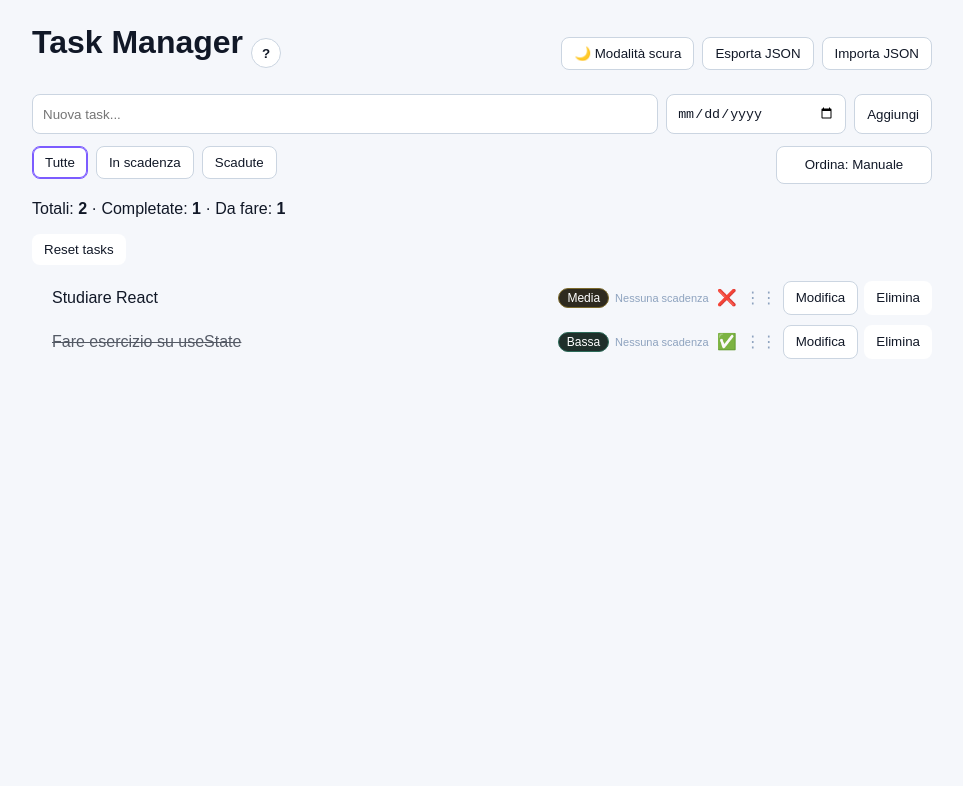
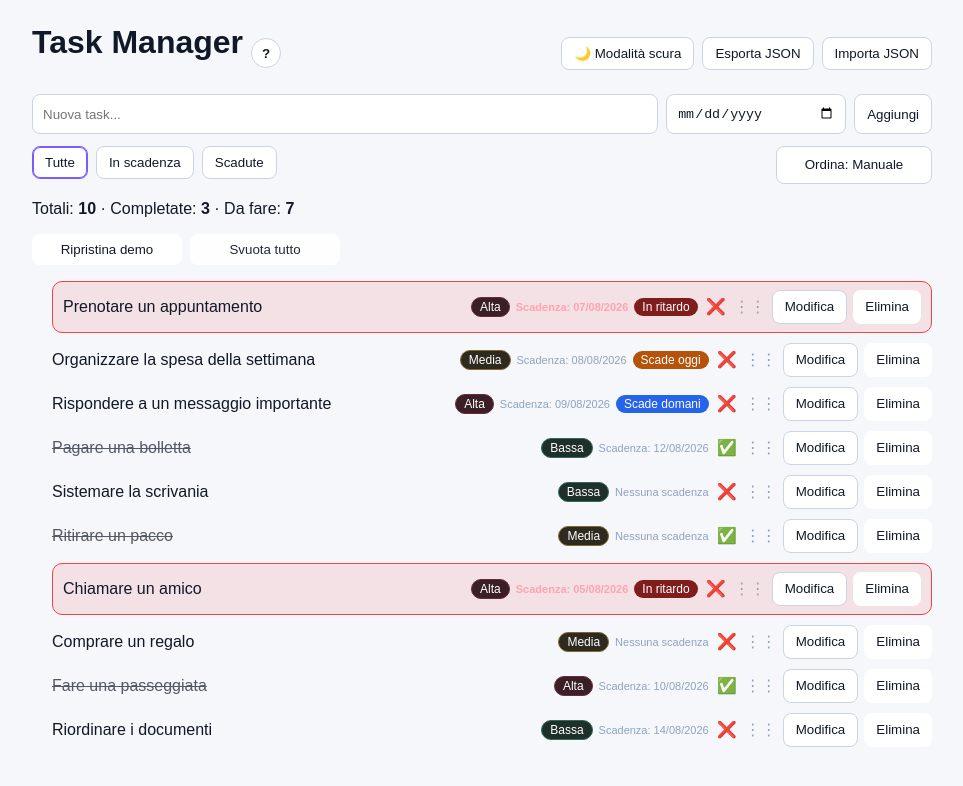
Before and after one commit to iqtron/task-manager, a React (Vite) app: page / in a window 1280 px wide. Shown: the top 786 px of the page, without its empty margins (158-1121 px from the left). Built offline with nearby package versions, Linux system fonts and the light colour scheme.

Commit message:
Refine demo task names

```diff
--- a/src/App.css
+++ b/src/App.css
@@ -182,6 +182,21 @@ button:hover {
   display: flex;
   gap: 8px;
   flex-wrap: wrap;
+}
+
+.reset-actions {
+  display: flex;
+  gap: 8px;
+  flex-wrap: wrap;
+  margin: 14px 0 6px;
+}
+
+.reset-actions button {
+  min-width: 150px;
+}
+
+.reset-actions .secondary {
+  opacity: 0.92;
 }
 
 .sort-control {
@@ -440,6 +455,11 @@ button.danger:hover {
     margin-top: 8px;
   }
 
+  .reset-actions button {
+    width: 100%;
+    min-width: 0;
+  }
+
   .title-with-help {
     width: 100%;
     flex-wrap: wrap;
--- a/src/App.jsx
+++ b/src/App.jsx
@@ -4,13 +4,107 @@ import TaskList from "./components/TaskList";
 import TaskFilters from "./components/TaskFilters";
 import "./App.css";
 
-const initialTasks = [
-  { id: 1, text: "Studiare React", done: false, priority: "media", dueDate: null },
-  { id: 2, text: "Fare esercizio su useState", done: true, priority: "bassa", dueDate: null },
-];
+function formatDateOffset(daysOffset) {
+  const date = new Date();
+  date.setHours(0, 0, 0, 0);
+  date.setDate(date.getDate() + daysOffset);
+
+  const year = date.getFullYear();
+  const month = String(date.getMonth() + 1).padStart(2, "0");
+  const day = String(date.getDate()).padStart(2, "0");
+
+  return `${year}-${month}-${day}`;
+}
+
+function createDemoTasks() {
+  return [
+    {
+      id: 1,
+      text: "Prenotare un appuntamento",
+      done: false,
+      priority: "alta",
+      dueDate: formatDateOffset(-1),
+      order: 0,
+    },
+    {
+      id: 2,
+      text: "Organizzare la spesa della settimana",
+      done: false,
+      priority: "media",
+      dueDate: formatDateOffset(0),
+      order: 1,
+    },
+    {
+      id: 3,
+      text: "Rispondere a un messaggio importante",
+      done: false,
+      priority: "alta",
+      dueDate: formatDateOffset(1),
+      order: 2,
+    },
+    {
+      id: 4,
+      text: "Pagare una bolletta",
+      done: true,
+      priority: "bassa",
+      dueDate: formatDateOffset(4),
+      order: 3,
+    },
+    {
+      id: 5,
+      text: "Sistemare la scrivania",
+      done: false,
+      priority: "bassa",
+      dueDate: null,
+      order: 4,
+    },
+    {
+      id: 6,
+      text: "Ritirare un pacco",
+      done: true,
+      priority: "media",
+      dueDate: null,
+      order: 5,
+    },
+    {
+      id: 7,
+      text: "Chiamare un amico",
+      done: false,
+      priority: "alta",
+      dueDate: formatDateOffset(-3),
+      order: 6,
+    },
+    {
+      id: 8,
+      text: "Comprare un regalo",
+      done: false,
+      priority: "media",
+      dueDate: null,
+      order: 7,
+    },
+    {
+      id: 9,
+      text: "Fare una passeggiata",
+      done: true,
+      priority: "alta",
+      dueDate: formatDateOffset(2),
+      order: 8,
+    },
+    {
+      id: 10,
+      text: "Riordinare i documenti",
+      done: false,
+      priority: "bassa",
+      dueDate: formatDateOffset(6),
+      order: 9,
+    },
+  ];
+}
+
+const demoTasks = createDemoTasks();
 
 function normalizeTasks(value) {
-  if (!Array.isArray(value)) return initialTasks;
+  if (!Array.isArray(value)) return demoTasks;
 
   return value.map((task, index) => ({
     ...task,
@@ -139,9 +233,9 @@ export default function App() {
   const [tasks, setTasks] = useState(() => {
     try {
       const saved = localStorage.getItem("tasks");
-      return saved ? normalizeTasks(JSON.parse(saved)) : initialTasks;
+      return saved ? normalizeTasks(JSON.parse(saved)) : demoTasks;
     } catch {
-      return initialTasks;
+      return demoTasks;
     }
   });
 
@@ -236,10 +330,28 @@ export default function App() {
   }
 
   function resetTasks() {
-    const ok = window.confirm("Vuoi davvero resettare tutte le task?");
+    const ok = window.confirm("Vuoi ripristinare le task demo per il testing?");
     if (!ok) return;
-    setTasks(initialTasks);
+    setTasks(createDemoTasks());
     setFilter("all");
+    setSortMode("manual");
+    setShowSortMenu(false);
+    setShowLegend(false);
+    setQuickMoveSourceId(null);
+    setDraggedTaskId(null);
+  }
+
+  function clearTasks() {
+    const ok = window.confirm("Vuoi svuotare tutte le task e partire da zero?");
+    if (!ok) return;
+
+    setTasks([]);
+    setFilter("all");
+    setSortMode("manual");
+    setShowSortMenu(false);
+    setShowLegend(false);
+    setQuickMoveSourceId(null);
+    setDraggedTaskId(null);
   }
 
   function toggleTheme() {
@@ -445,9 +557,14 @@ export default function App() {
         Totali: <strong>{total}</strong> · Completate: <strong>{completed}</strong> · Da fare: <strong>{todo}</strong>
       </p>
 
-      <button className="danger" onClick={resetTasks}>
-        Reset tasks
-      </button>
+      <div className="reset-actions">
+        <button className="danger" onClick={resetTasks}>
+          Ripristina demo
+        </button>
+        <button className="danger secondary" onClick={clearTasks}>
+          Svuota tutto
+        </button>
+      </div>
 
       {visibleTasks.length === 0 ? (
         <p>Nessuna task da mostrare con il filtro selezionato.</p>
```
